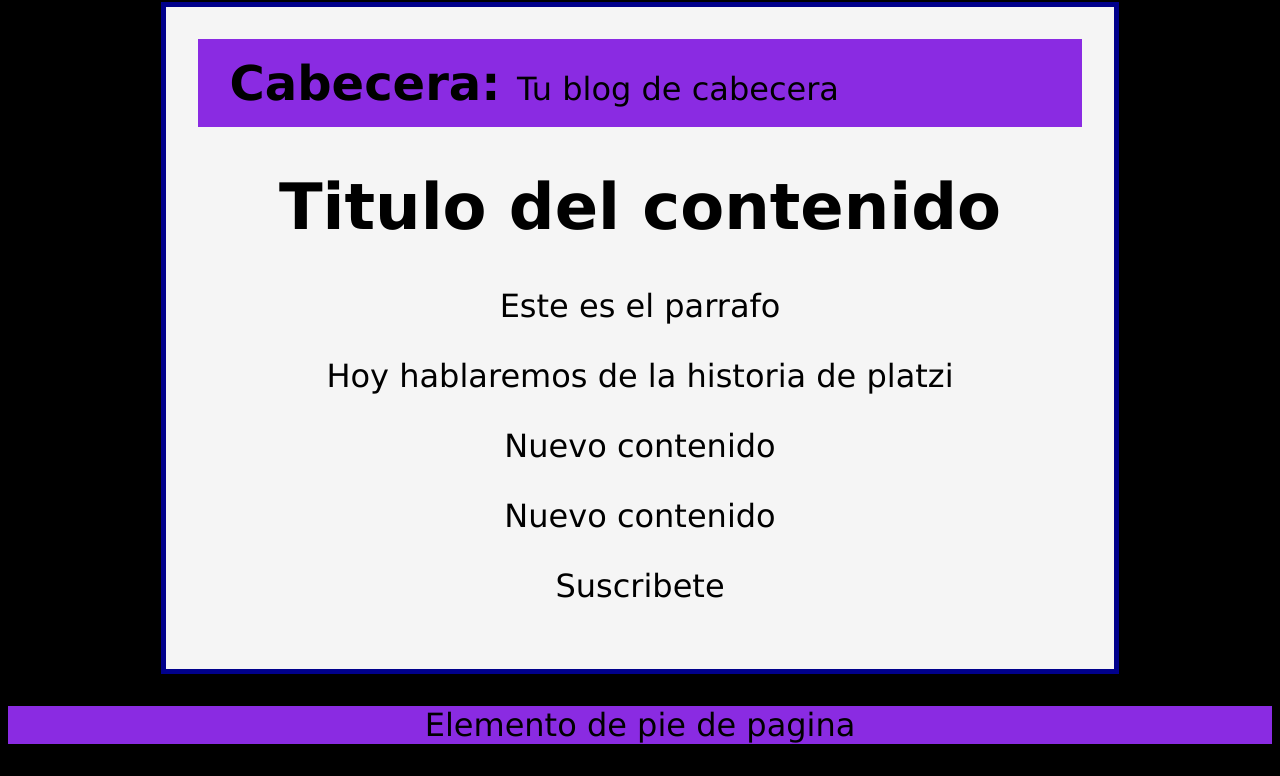
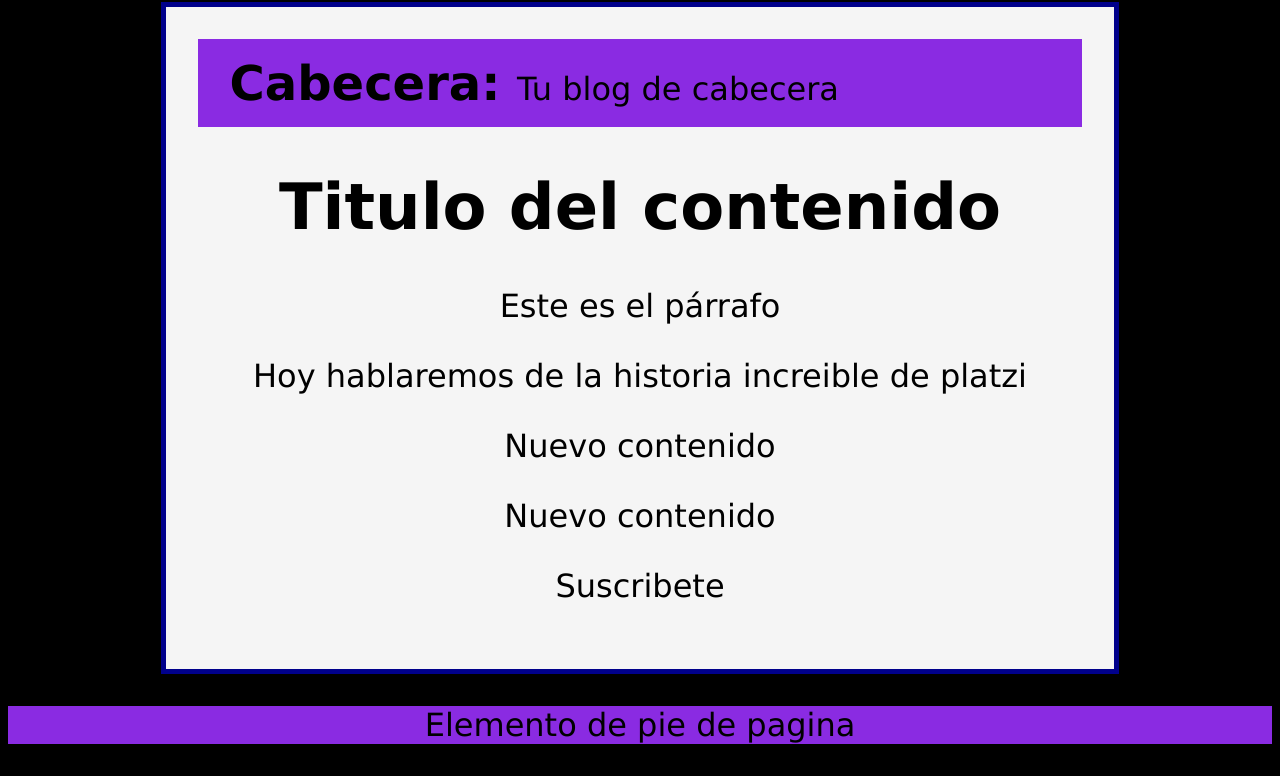
Before and after one commit to narvaezcarlos/hyperblog, a plain HTML site: page index.html in a window 1280 px wide. Shown: the part 94-870 px from the top of the page. Drawn offline with Linux system fonts and the light colour scheme.

Commit message:
Rama fix typo

```diff
--- a/index.html
+++ b/index.html
@@ -13,8 +13,8 @@
 			<div class="cabecera">Cabecera: <span class="subtitle">Tu blog de cabecera</span></div>
 			<div class="post">
 				<h1>Titulo del contenido</h1>
-				<p>Este es el parrafo</p>
-				<p>Hoy hablaremos de la historia de platzi</p>
+				<p>Este es el párrafo</p>
+				<p>Hoy hablaremos de la historia increible de platzi</p>
         <p>Nuevo contenido</p>
         <p>Nuevo contenido</p>
         <p>Suscribete</p>
```
